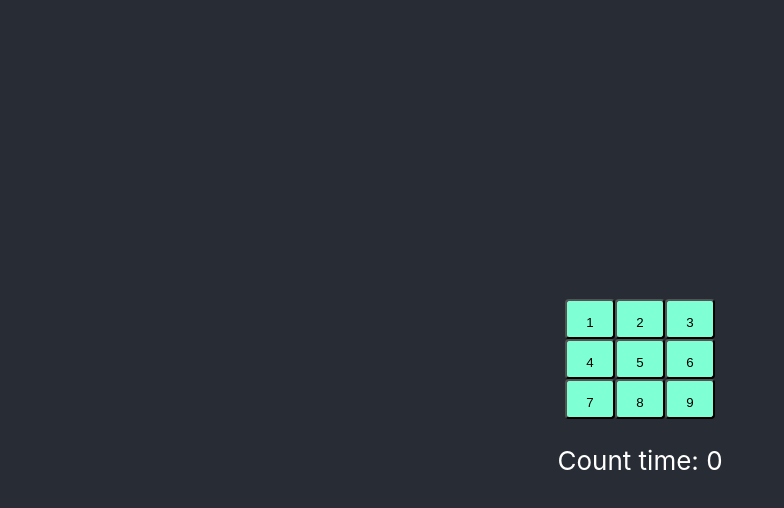
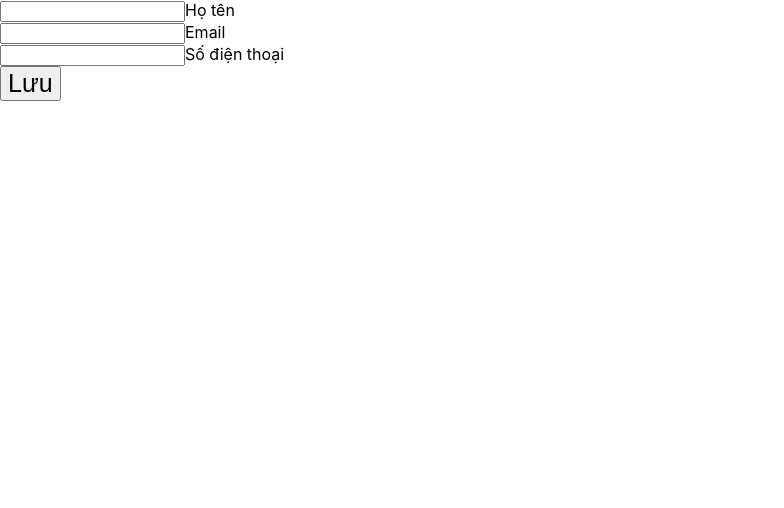
Before and after one commit to hieplotus/first-app, a React (Create React App) app: page / in a window 1280 px wide. Shown: the top 508 px of the page, without its empty margins (0-784 px from the left). Built offline with nearby package versions, Linux system fonts and the light colour scheme.

Commit message:
update bai tap form

```diff
--- a/src/App.js
+++ b/src/App.js
@@ -2,66 +2,13 @@ import logo from "./logo.svg";
 import "./App.css";
 // import Button from "./components/button"
 import { useState } from "react";
+import Form from './Exercises/BaiTapForm/Form'
+function App() {
 
-function App() {
-  const [count, setCount] = useState(0);
-
-  const onPlus = () => {
-    setCount(count + 1);
-  };
-
-  const onMinus = () => {
-    setCount(count - 1);
-  };
-
-  let buttonData = [];
-  for (let i = 1; i < 10; i++) {
-    buttonData.push(i);
-  }
-
-  const renderTextCount = () => {
-    return <p>Count time: {count}</p>;
-  };
-
-  const showAlert = (message) => {
-    alert(message);
-  };
-
-  const renderButton = (textButton, onClick, index) => {
-    return (
-      <button key={`${index}`} className="button-count" onClick={onClick}>
-        <p>{textButton}</p>
-      </button>
-    );
-  };
-
-  const renderButtonNumber = (button) => {
-    return (
-      <button key={`${button}`} className="button-count" onClick={() => setCount(button)}>
-        <p>{button}</p>
-      </button>
-    );
-  };
 
   return (
-    <div className="App">
-      <header className="App-header">
-        {/* <img src={logo} className="App-logo" alt="logo" />
-        <p>
-          Edit <code>src/App.js</code> and save to reload.
-        </p>
-        <a className="App-link" href="https://reactjs.org" target="_blank" rel="noopener noreferrer">
-          Learn React
-        </a> */}
-        {/* {renderButton("+", onPlus)}
-        {renderButton("-", onMinus)} */}
-        <div className="button-container">
-          {buttonData.map((item, index) => {
-            return renderButtonNumber(item);
-          })}
-        </div>
-        {renderTextCount()}
-      </header>
+    <div className="container-fluid">
+      <Form></Form>
     </div>
   );
 }
--- /dev/null
+++ b/src/Exercises/BaiTapForm/DanhSachHocSinh.js
@@ -0,0 +1,30 @@
+import React from 'react'
+
+export default function DanhSachHocSinh(props) {
+  let { list } = props;
+
+  const renderList = () => {
+    return list.map((person, index) => {
+      return (
+        <div className="row d-flex">
+          <div className="col-6" key={index}>
+            <p>Họ tên:{person.userName}</p>
+            <p>Email:{person.email}</p>
+            <p>Sdt:{person.phone}</p>
+
+          </div>
+          <div className="col-6">
+            <button onClick={()=>{props.xoaPerson(person.userName)}}>X</button>
+          </div>
+
+        </div>
+      )
+    })
+  }
+
+  return (
+    <div>
+      {renderList()}
+    </div>
+  )
+}
--- /dev/null
+++ b/src/Exercises/BaiTapForm/Form.js
@@ -0,0 +1,85 @@
+import React, { useState } from 'react'
+import DanhSachHocSinh from './DanhSachHocSinh';
+
+export default function Form() {
+  const [info, setInfo] = useState({
+    values: {
+      'userName': '',
+      'email': '',
+      'phone': ''
+    }
+  });
+  const [danhSach, setDanhSach] = useState({
+    list: []
+  });
+  const handleChangeValue = (event) => {
+    let { name, value } = event.target;
+    let newValue = { ...info.values, [name]: value };
+    setInfo({
+      values: newValue
+    })
+  }
+  const handleSaveDanhSach = (event) => {
+    event.preventDefault();
+    let danhSachNhapVao = { ...info.values };
+    danhSach.list.push(danhSachNhapVao);
+    let danhSachCapNhat = [...danhSach.list];
+
+    setDanhSach({
+      list: danhSachCapNhat
+    })
+
+  }
+
+  const xoaPerson = (userName)=> {
+    let index = danhSach.list.findIndex(ds => ds.userName === userName);
+    if (index !== -1) {
+      danhSach.list.splice(index, 1);
+  }
+    let danhSachCapNhat = [...danhSach.list];
+    setDanhSach({
+      list:danhSachCapNhat
+    })
+  }
+
+  return (
+    <div className="container pt-5">
+      <form onSubmit={handleSaveDanhSach}>
+        <div className="row">
+          <div className="col-12">
+            <div className="group">
+              <input value={info.values.userName} name="userName" required type="text" onChange={handleChangeValue} />
+              <span className="highlight" />
+              <span className="bar" />
+              <label>Họ tên</label>
+            </div>
+          </div>
+          <div className="col-12">
+            <div className="group">
+              <input value={info.values.email} name="email" type="email" required onChange={handleChangeValue} />
+              <span className="highlight" />
+              <span className="bar" />
+              <label>Email</label>
+            </div>
+          </div>
+          <div className="col-12">
+            <div className="group">
+              <input value={info.values.phone} name="phone" type="text" required onChange={handleChangeValue} />
+              <span className="highlight" />
+              <span className="bar" />
+              <label>Số điện thoại</label>
+            </div>
+          </div>
+        </div>
+        <div>
+
+
+        </div>
+        <div className="row">
+          <button className="btn text-white bg-dark " style={{ fontSize: 25 }}>Lưu</button>
+        </div>
+      </form>
+        <DanhSachHocSinh list={danhSach.list} xoaPerson={xoaPerson}/>
+    </div>
+  )
+}
```
